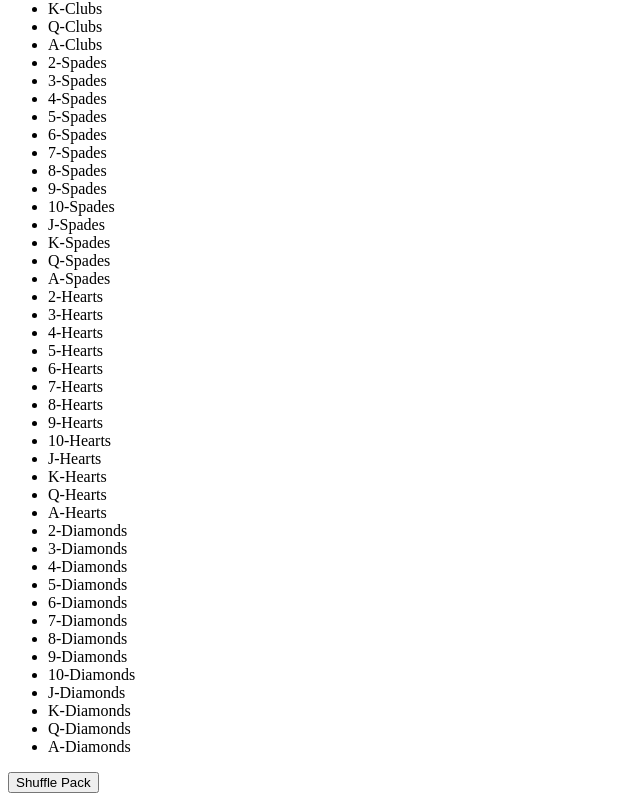
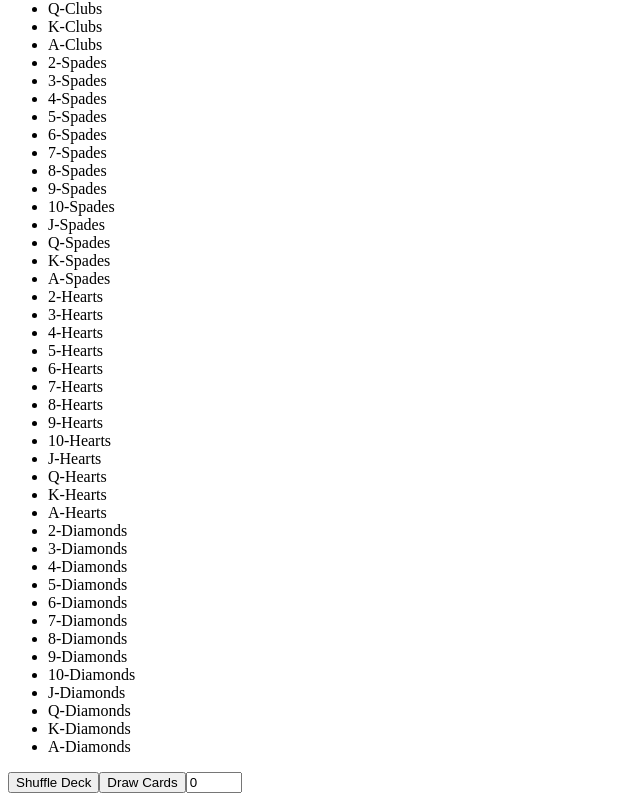
Before and after one commit to garyscarter/playing-card-app, an Angular app: page / in a window 1280 px wide. Shown: the part 196-1005 px from the top of the page, without its empty margins (0-640 px from the left). Built offline with nearby package versions, Linux system fonts and the light colour scheme.

Commit message:
Implemented drawing cards. Fixed issue where cards were output in the wrong order, added test to support the fix.

```diff
--- a/src/app/app.component.html
+++ b/src/app/app.component.html
@@ -6,5 +6,14 @@
             </div>
         </li>
     </ul>
-    <button (click)="shuffleCards(cards)">Shuffle Pack</button>
+    <button (click)="shuffleCards(cards)">Shuffle Deck</button>
+    <button (click)="drawCards(noDrawCards.value)">Draw Cards</button><input #noDrawCards type="number" value="0" min="0" max="{{cards.length}}" />
+    <ul class='deck'>
+        <li *ngFor="let card of drawnCards" class="card-container">
+            <div class="card">
+                <div class="number">{{card.number}}-{{card.suit.name}}</div>
+            </div>
+        </li>
+    </ul>
+    <button *ngIf="drawnCards.length > 0" (click)="shuffleCards(drawnCards)">Shuffle Drawn</button>
 </div>
--- a/src/app/app.component.ts
+++ b/src/app/app.component.ts
@@ -17,10 +17,10 @@ export class AppComponent {
   /*
   * Card suits to use
   */
-  suits: Array<ISuit> = [ new Suit('Clubs'),
-                          new Suit('Spades'),
-                          new Suit('Hearts'),
-                          new Suit('Diamonds') ];
+  suits: Array<ISuit> = [new Suit('Clubs'),
+  new Suit('Spades'),
+  new Suit('Hearts'),
+  new Suit('Diamonds')];
 
   /*
   * Number of cards per suit
@@ -70,9 +70,23 @@ export class AppComponent {
   }
 
   /*
-  * Draws a given number of cards from the deck
+  * Draws a given number of cards randomly from the deck
   */
-  drawCards(count: number): void {  }
+  drawCards(count: number): void {
+
+    if (count <= this.cards.length) {
+
+      for (let i = 0; i < count; i += 1) {
+
+        let j = Math.floor(Math.random() * this.cards.length);
+
+        this.drawnCards.push(this.cards.splice(j, 1)[0]);
+
+      }
+
+    }
+
+  }
 
   /*
   * Shuffles any given array
--- a/src/implementation/Card.ts
+++ b/src/implementation/Card.ts
@@ -6,8 +6,8 @@ export class Card implements ICard {
 
     private static specialCards: any = {
         11: 'J',
-        12: 'K',
-        13: 'Q',
+        12: 'Q',
+        13: 'K',
         14: 'A'
     };
 
```
Also changed, not shown: 1 other file (tests, documents, lock files or other folders).
